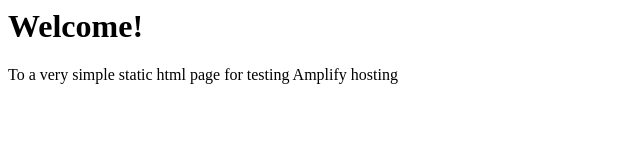
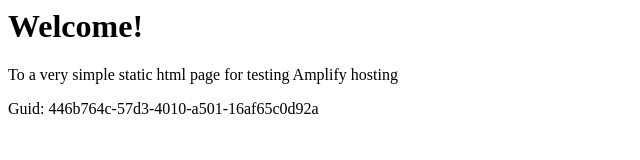
Before and after one commit to aws-aemilia-yul/Github-PR-Commit-Integration-Test-DoNotTouch-GitHubAutoBuildCanaryTest-v1-preprod-ca-central-1, a website: page src/index.html in a window 1280 px wide. Shown: the whole page, without its empty margins (0-640 px from the left). Drawn offline with Linux system fonts and the light colour scheme.

Commit message:
commit from integ tests

```diff
--- a/src/index.html
+++ b/src/index.html
@@ -1,3 +1,5 @@
+
+
 <html lang="en">
 
 <head>
@@ -10,6 +12,6 @@
 <body>
     <h1>Welcome!</h1>
     <p>To a very simple static html page for testing Amplify hosting</p>
-</body>
+    <p>Guid: 446b764c-57d3-4010-a501-16af65c0d92a</p></body>
 
 </html>
```
